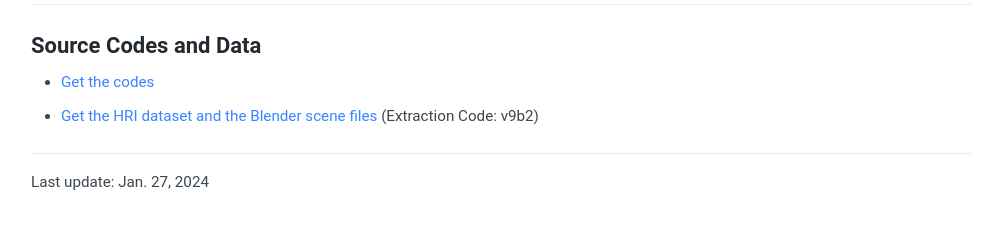
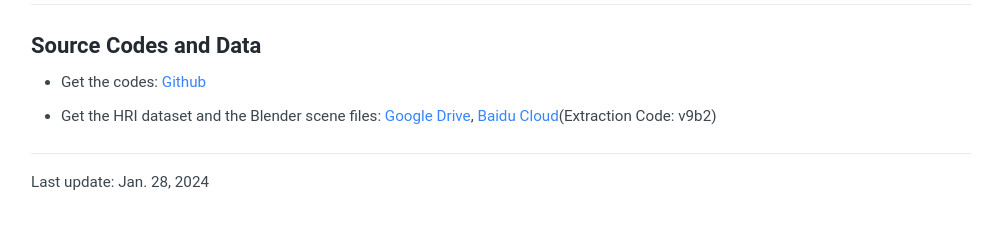
Before and after one commit to kb824999404/HRIG, a plain HTML site: page index.html in a window 1280 px wide. Shown: the part 892-1120 px from the top of the page, without its empty margins (139-1137 px from the left). Drawn offline with Linux system fonts and the light colour scheme.

Commit message:
Add dataset link

```diff
--- a/index.html
+++ b/index.html
@@ -2699,6 +2699,6 @@ kbd {
 </style><title>HRIG</title>
 </head>
 <body class='typora-export os-windows'><div class='typora-export-content'>
-<div id='write'  class=''><h2 id='high-resolution-rainy-image-synthesis-learning-from-rendering'><span>High-resolution Rainy Image Synthesis: Learning from Rendering</span></h2><p><font color=blue><span>Kaibin Zhou, Shengjie Zhao, Hao Deng, Lin Zhang</span></font></p><p><font color=blue><span>School of Software Engineering, Tongji University, Shanghai, China</span></font></p><hr /><h3 id='introduction'><span>Introduction</span></h3><p><span>This is the website for our paper &quot;High-resolution Rainy Image Synthesis: Learning from Rendering&quot;.</span></p><p><img src="assets/RenderingLearningPipeline.svg" style="zoom:70%;" /></p><hr /><h3 id='source-codes-and-data'><span>Source Codes and Data</span></h3><ul><li><p><a href='https://github.com/kb824999404/HRIG'><span>Get the codes</span></a></p></li><li><p><a href='https://pan.baidu.com/s/14G4fE8_7lswvod6OtIbOew?pwd=v9b2'><span>Get the HRI dataset and the Blender scene files</span></a><span> (Extraction Code: v9b2)</span></p></li></ul><hr /><p><span>Last update: Jan. 27, 2024    </span></p></div></div>
+<div id='write'  class=''><h2 id='high-resolution-rainy-image-synthesis-learning-from-rendering'><span>High-resolution Rainy Image Synthesis: Learning from Rendering</span></h2><p><font color=blue><span>Kaibin Zhou, Shengjie Zhao, Hao Deng, Lin Zhang</span></font></p><p><font color=blue><span>School of Software Engineering, Tongji University, Shanghai, China</span></font></p><hr /><h3 id='introduction'><span>Introduction</span></h3><p><span>This is the website for our paper &quot;High-resolution Rainy Image Synthesis: Learning from Rendering&quot;.</span></p><p><img src="assets/RenderingLearningPipeline.svg" style="zoom:70%;" /></p><hr /><h3 id='source-codes-and-data'><span>Source Codes and Data</span></h3><ul><li><p><span>Get the codes: </span><a href='https://github.com/kb824999404/HRIG'><span>Github</span></a></p></li><li><p><span>Get the HRI dataset and the Blender scene files: </span><a href='https://drive.google.com/drive/folders/1MSS-iNaLxI05K_10pHMWYibrDJtMJngP?usp=sharing'><span>Google Drive</span></a><span>, </span><a href='https://pan.baidu.com/s/14G4fE8_7lswvod6OtIbOew?pwd=v9b2'><span>Baidu Cloud</span></a><span>(Extraction Code: v9b2)</span></p></li></ul><hr /><p><span>Last update: Jan. 28, 2024    </span></p></div></div>
 </body>
 </html>
```
Also changed, not shown: 1 other file.
